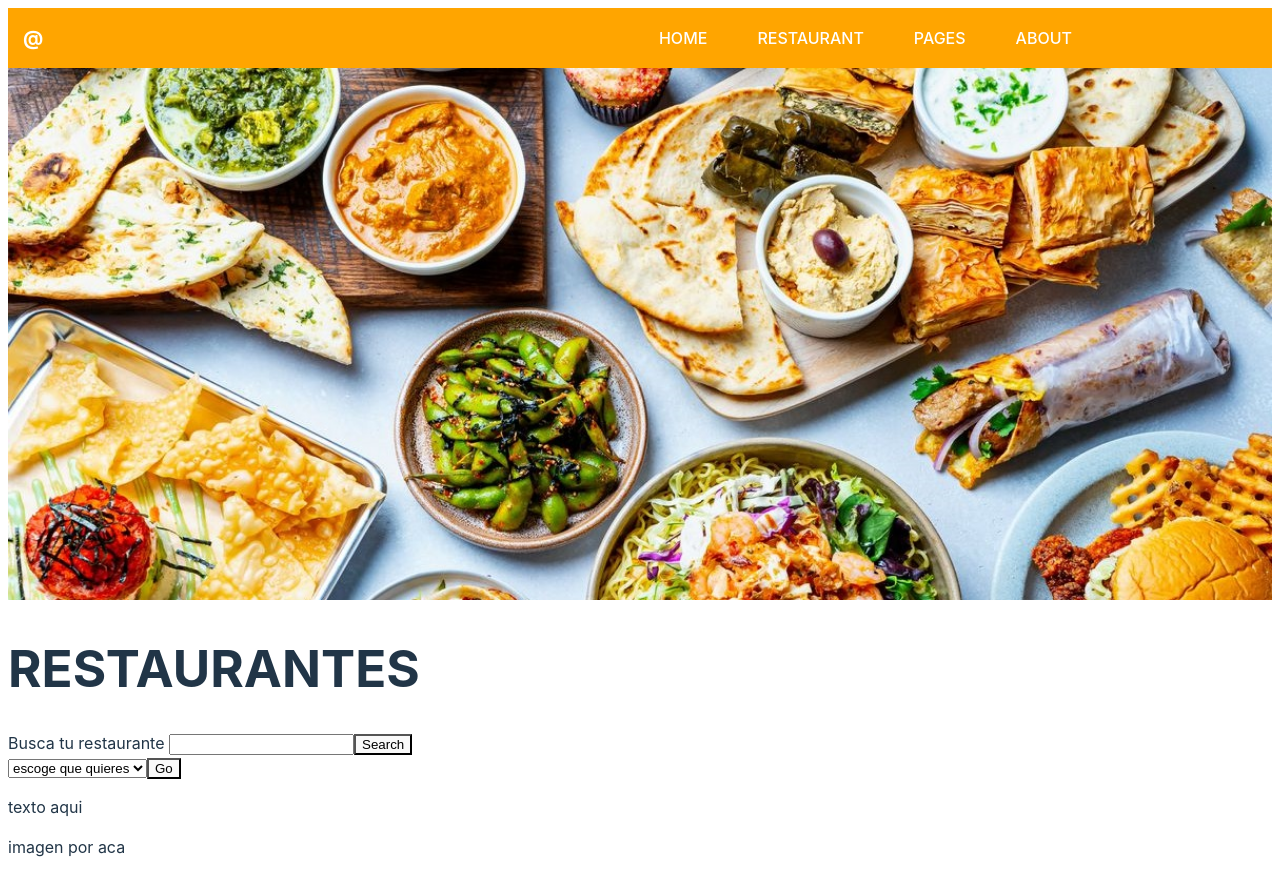
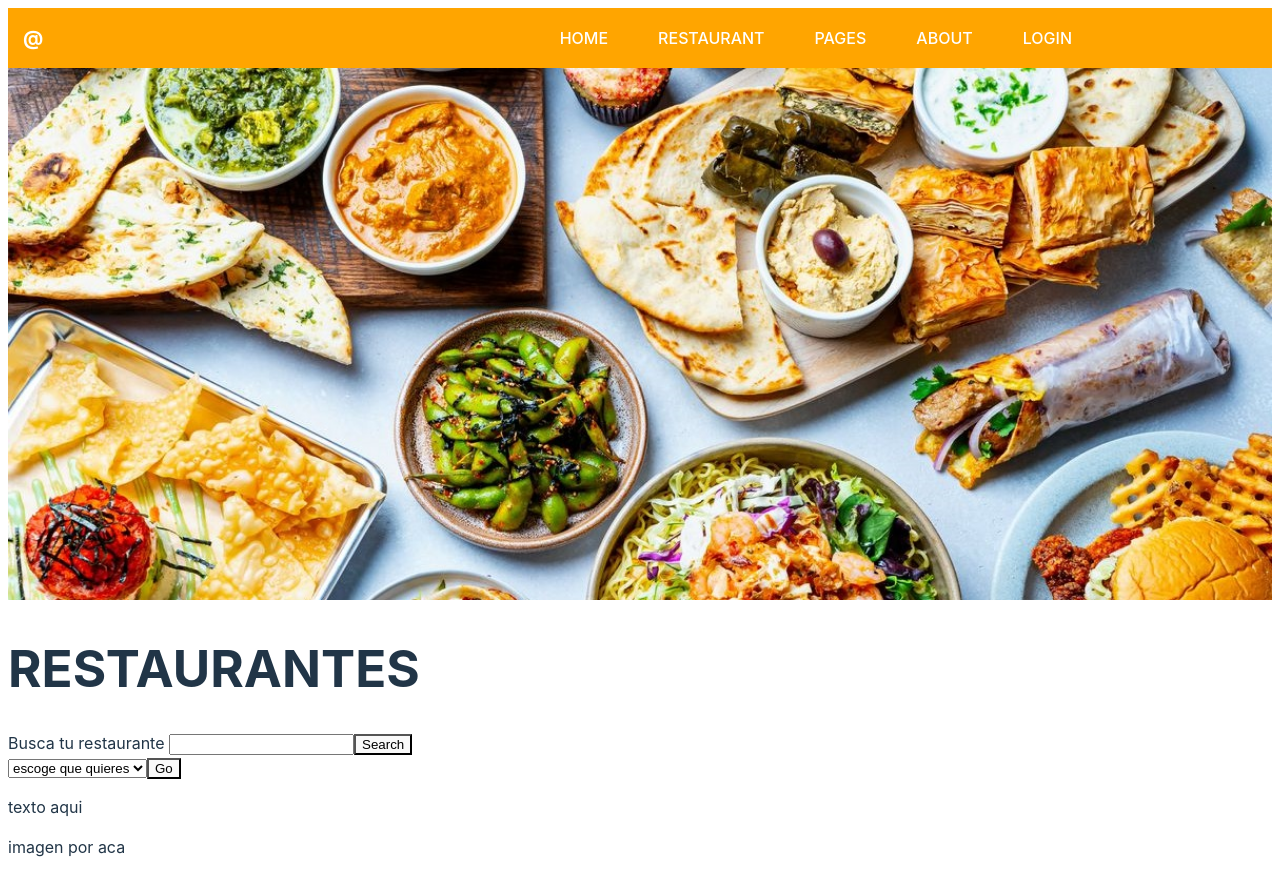
Before and after one commit to juandape/frontend-topv29-restaurantes, a React (Vite) app: page / in a window 1280 px wide. Built offline with nearby package versions, Linux system fonts and the light colour scheme.

Commit message:
fix: header

```diff
--- a/src/components/header/Header.jsx
+++ b/src/components/header/Header.jsx
@@ -26,6 +26,9 @@ function Header() {
           <div>
             <NavLink to='/about'> ABOUT </NavLink>
           </div>
+          <div>
+            <NavLink to='/'> LOGIN </NavLink>
+          </div>
         </div>
         <div
           className={`header-container--toggle ${isOpen && 'open'}`}
--- a/src/components/header/header.css
+++ b/src/components/header/header.css
@@ -35,12 +35,12 @@ img{
   .header-container__items {
     position: absolute;
     background: orange;
+    padding-top: 40px;
     top: 60px;
-    left: 0;
     display: flex;
     flex-direction: column;
     width: 100%;
-    height: -webkit-fill-available;
+    height: 150px;
     transform: translateX(100%);
     transition: 0.3s ease all;
   }
```
